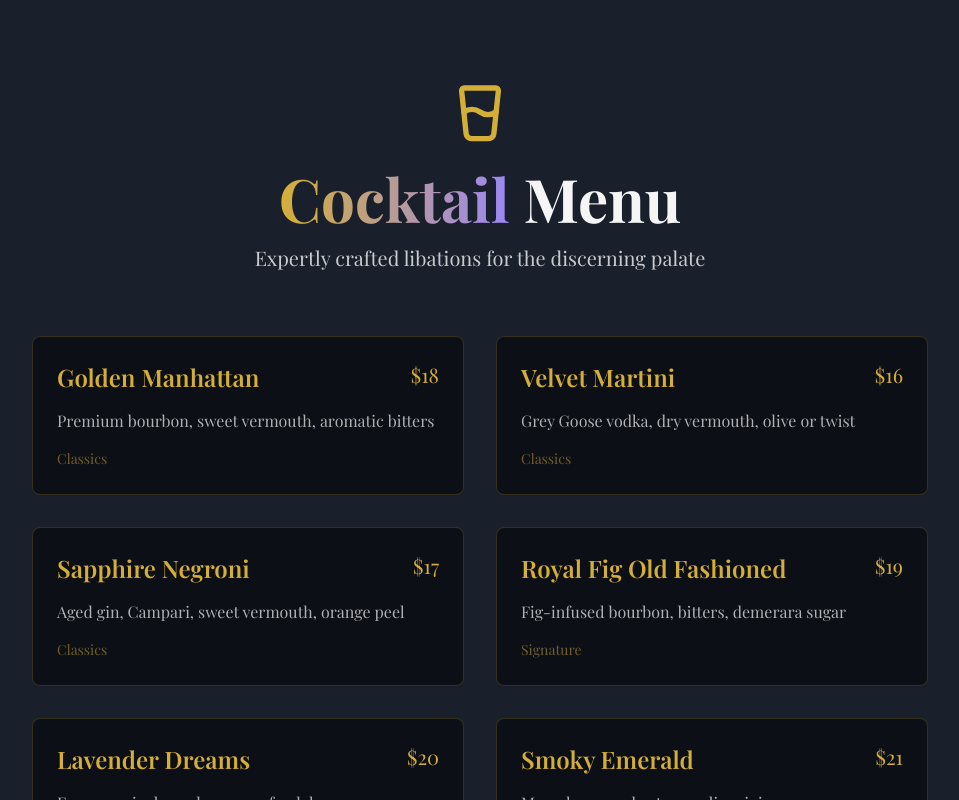
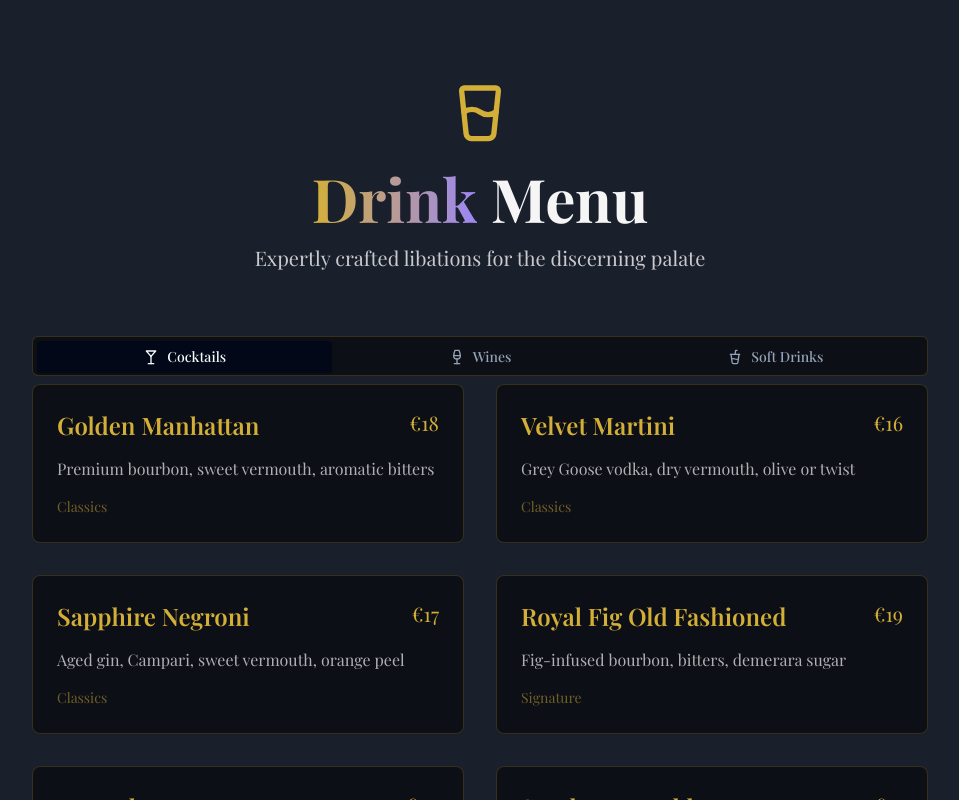
Before and after one commit to Jonasdadam/elite-sips-experience, a React (Vite) app: page /menu in a window 1280 px wide. Shown: the top 800 px of the page, without its empty margins (160-1119 px from the left). Built offline with nearby package versions, Linux system fonts and the light colour scheme.

Commit message:
Add categories to menu
Implement category system for cocktails, including options for sodadrinks and wine, enhancing the menu's organization and user experience.
[skip gpt_engineer]

```diff
--- a/src/pages/Menu.tsx
+++ b/src/pages/Menu.tsx
@@ -1,51 +1,94 @@
 import { Card, CardContent } from "@/components/ui/card";
-import { GlassWater } from "lucide-react";
+import { GlassWater, Wine, CupSoda, Martini } from "lucide-react";
+import { Tabs, TabsContent, TabsList, TabsTrigger } from "@/components/ui/tabs";
 
-interface Cocktail {
+interface Drink {
   name: string;
   description: string;
   price: string;
   category: string;
 }
 
-const cocktails: Cocktail[] = [
+const drinks: Record<string, Drink[]> = {
+  cocktails: [
     {
       name: "Golden Manhattan",
       description: "Premium bourbon, sweet vermouth, aromatic bitters",
-    price: "$18",
+      price: "€18",
       category: "Classics",
     },
     {
       name: "Velvet Martini",
       description: "Grey Goose vodka, dry vermouth, olive or twist",
-    price: "$16",
+      price: "€16",
       category: "Classics",
     },
     {
       name: "Sapphire Negroni",
       description: "Aged gin, Campari, sweet vermouth, orange peel",
-    price: "$17",
+      price: "€17",
       category: "Classics",
     },
     {
       name: "Royal Fig Old Fashioned",
       description: "Fig-infused bourbon, bitters, demerara sugar",
-    price: "$19",
+      price: "€19",
       category: "Signature",
     },
     {
       name: "Lavender Dreams",
       description: "Empress gin, lavender syrup, fresh lemon, prosecco",
-    price: "$20",
+      price: "€20",
       category: "Signature",
     },
     {
       name: "Smoky Emerald",
       description: "Mezcal, green chartreuse, lime juice, agave",
-    price: "$21",
+      price: "€21",
       category: "Signature",
     },
-];
+  ],
+  wines: [
+    {
+      name: "Château Margaux",
+      description: "Premier Cru Classé, Bordeaux, France",
+      price: "€35",
+      category: "Red Wine",
+    },
+    {
+      name: "Dom Pérignon",
+      description: "Vintage Champagne, France",
+      price: "€40",
+      category: "Champagne",
+    },
+    {
+      name: "Cloudy Bay",
+      description: "Sauvignon Blanc, Marlborough, New Zealand",
+      price: "€25",
+      category: "White Wine",
+    },
+  ],
+  softDrinks: [
+    {
+      name: "Elderflower Spritz",
+      description: "Elderflower cordial, sparkling water, fresh mint",
+      price: "€8",
+      category: "Mocktails",
+    },
+    {
+      name: "Citrus Fizz",
+      description: "Fresh citrus blend, soda water, aromatic bitters",
+      price: "€7",
+      category: "Mocktails",
+    },
+    {
+      name: "Garden Tonic",
+      description: "Cucumber, rosemary, premium tonic water",
+      price: "€8",
+      category: "Mocktails",
+    },
+  ],
+};
 
 const Menu = () => {
   return (
@@ -54,31 +97,54 @@ const Menu = () => {
         <div className="text-center mb-16">
           <GlassWater className="h-16 w-16 text-elite-gold mx-auto mb-6" />
           <h1 className="text-6xl font-bold mb-4">
-            <span className="gradient-text">Cocktail</span> Menu
+            <span className="gradient-text">Drink</span> Menu
           </h1>
           <p className="text-elite-cream/80 text-xl">
             Expertly crafted libations for the discerning palate
           </p>
         </div>
 
-        <div className="grid grid-cols-1 md:grid-cols-2 gap-8 max-w-4xl mx-auto">
-          {cocktails.map((cocktail, index) => (
+        <Tabs defaultValue="cocktails" className="max-w-4xl mx-auto">
+          <TabsList className="grid w-full grid-cols-3 bg-black/50 border border-elite-gold/20">
+            <TabsTrigger value="cocktails" className="flex items-center gap-2">
+              <Martini className="h-4 w-4" />
+              Cocktails
+            </TabsTrigger>
+            <TabsTrigger value="wines" className="flex items-center gap-2">
+              <Wine className="h-4 w-4" />
+              Wines
+            </TabsTrigger>
+            <TabsTrigger value="softDrinks" className="flex items-center gap-2">
+              <CupSoda className="h-4 w-4" />
+              Soft Drinks
+            </TabsTrigger>
+          </TabsList>
+
+          {Object.entries(drinks).map(([category, items]) => (
+            <TabsContent key={category} value={category}>
+              <div className="grid grid-cols-1 md:grid-cols-2 gap-8">
+                {items.map((drink, index) => (
                   <Card key={index} className="bg-black/50 border-elite-gold/20">
                     <CardContent className="p-6">
                       <div className="flex justify-between items-start mb-4">
                         <h3 className="text-2xl font-semibold text-elite-gold">
-                    {cocktail.name}
+                          {drink.name}
                         </h3>
-                  <span className="text-elite-gold text-xl">{cocktail.price}</span>
+                        <span className="text-elite-gold text-xl">
+                          {drink.price}
+                        </span>
                       </div>
-                <p className="text-elite-cream/70">{cocktail.description}</p>
+                      <p className="text-elite-cream/70">{drink.description}</p>
                       <span className="text-sm text-elite-gold/50 mt-4 inline-block">
-                  {cocktail.category}
+                        {drink.category}
                       </span>
                     </CardContent>
                   </Card>
                 ))}
               </div>
+            </TabsContent>
+          ))}
+        </Tabs>
       </div>
     </div>
   );
```
Lines whose indentation alone changed are shown as unchanged.
